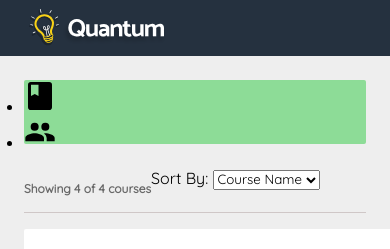
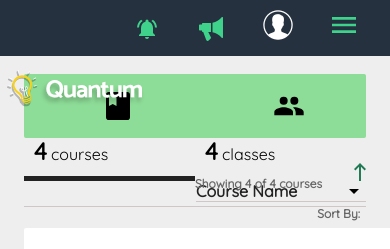
Before and after one commit to kartik17zeuslearning/zeustraining, a plain HTML site: page Task4_login_page/dashboard.html in a window 390 px wide. Shown: the top 249 px of the page. Drawn offline with Linux system fonts and the light colour scheme.

Commit message:
added responsive navbar

```diff
--- a/Task4_login_page/dashboard.css
+++ b/Task4_login_page/dashboard.css
@@ -32,9 +32,6 @@ body{
 }
 
 .main-container .sub-nav{
-    /* position: fixed; */
-    top: 80px;
-    /* margin: 0 24px; */
     width: 100%;
     height: 64px;
 
@@ -43,8 +40,29 @@ body{
     opacity: 1;
 }
 
+#bottom-border{
+    border-bottom: 5px solid #222222;
+}
+.column {
+  /* text-align: center; */
+  float: left;
+  width: 50%;
+  padding: 10px;
+}
+
+
+.iconimg {
+padding: 6px 8px 6px 0;
+float: left;
+margin-left: 45%;
+}
+.text-div {
+float: left;
+padding-top: 8px;
+}
+
 .main-container .sorting-bar{
-    display: flex;
+    /* display: flex; */
     margin-top: 24px;
     margin-bottom: 16px;
     height: 45px;
@@ -57,6 +75,49 @@ body{
     font-size: 12px;
     color: #686868;
 }
+
+.select-state{
+    width: 50%;
+    margin-top: -60px;
+    font-size: 12px;
+    line-height: 16px;
+    color: #666666;
+    float: right;
+    text-align: center;
+    }
+
+    .select label{
+        font-size: 12px;
+        font-weight: bold;
+        /* margin-bottom: 5px; */
+        color: #666666;
+        float: right;
+        margin: 4px 6px 6px 0;
+    }
+
+    #sortby{
+        width: 170px;
+        float: right;
+        border: none;
+        border-bottom: 1px solid #cfc7c7;
+        font-size: 16px;
+        line-height: 20px;
+        background-color: transparent;
+        color: #222222;
+        font-weight: bold;
+    }
+
+    .select select{
+        appearance: none;
+        background-image: url(icons/arrow-down.svg);
+        background-repeat: no-repeat;
+        background-position: right;
+    }
+.sort-icon{
+    float: right;
+    margin-left: 24px;
+}
+
 
 
 .sub-container .course-cards{
@@ -212,10 +273,12 @@ h3{
     width: 428px;
     margin: 42px 24px 0 24px;
 }
-/* .card-2 select option{
+
+/* .card-option{
     color: #222222;
     opacity: 0.4;
 } */
+
 .expired{
     position: absolute;
     font-size: 10px;
--- a/Task4_login_page/dashboard.html
+++ b/Task4_login_page/dashboard.html
@@ -10,33 +10,71 @@
 </head>
 <body>
     <div class="main-container">
-        <!-- Header of Page--------------------------------- -->
         <header class="header">
-            <img class="header-logo" src="icons/logo used in header.svg" alt="Quantum logo">
+            <nav>
+                <!-- <input type="checkbox" id="check"> -->
+                <label for="check" class="checkbtn">
+                     <li><img src="icons/alerts.svg" alt="" style="width:24px; height:24px;"></li>
+                    <li><img src="icons/announcements.svg" alt=""  style="width:24px; height:24px;"></li>
+                    <li><img src="icons/user-icon.png" alt="" style="width:32px; height:32px;"></li>
+                    <img src="icons/hamburger-menu.svg" alt="" style="width:32px; height:32px;">
+
+                    <!-- <i class="fas fa-bars"></i> -->
+                </label>
+                <img class="logo" src="icons/logo used in header.svg" alt="Quantum logo">
+                <ul>
+                    <li><a class="active" href="index.html">DASHBOARD</a></li>
+                    <li><a href="about.html">CONTENT</a></li>
+
+                    <li><a href="about.html">USERS</a></li>
+
+                    <li><a href="about.html">REPORTS</a></li>
+                    <li><a href="about.html">ADMIN</a></li>
+
+                    <li><img src="icons/alerts.svg" alt="" style="margin: -6px 0"></li>
+                    <li><img src="icons/announcements.svg" alt="" style="margin: -3px 0"></li>
+                    <li><img src="icons/user-icon.png" alt="" style="width: 32px; height:32px; margin: -8px 0"></li>
+
+
+                    <!-- <li><img src="images/logo.png" class="logoDesign" alt=""></li> -->
+                </ul>
+            </nav>
         </header>
 
         <div class="sub-container">
             <!-- Sub-Nav------------------------------------------ -->
             <div class="sub-nav">
-                <nav>
-                    <ul>
-                        <li><img src="icons/courses.svg" alt="Courses logo"></li>
-                        <li><img src="icons/classes.svg" alt="Classes logo"></li>
-                    </ul>
-                </nav>
+                <div class="column" id="bottom-border">
+                    <img class="iconimg" src="icons/courses.svg" alt="">
+                    <div class="text-div">
+                    <span style="font-weight:bold; font-size:24px;">4</span> courses
+                    </div>
+                </div>
+                <div class="column">
+                    <img class="iconimg" src="icons/classes.svg" alt="">
+                    <div class="text-div">
+                        <span style="font-weight:bold; font-size:24px;">4</span> classes
+                    </div>
+                  </div>
             </div>
+
+            <!-- Sorting Bar--------------------------- -->
             <div class="sorting-bar">
                 <h6>
                     Showing 4 of 4 courses
                 </h6>
-                <div class="select select-state">
-                    <label for="sort by">Sort By:</label>
-                    <select name="sortby" id="sortby">
-                        <option class="text1" value="course name">Course Name</option>
-                    </select>
-                </div>
+
+            </div>
+            <span><div class="select select-state">
+                <img class="sort-icon" src="icons/sort.svg" alt="">
+
+                <select name="sortby" id="sortby">
+                    <option class="text1" value="course name">Course Name</option>
+                </select>
+                <label for="sort by">Sort By:</label>
             </div>
 
+            <!-- Course cards------------------------------------ -->
             <div class="course-cards">
                 <div class="card" id="card-1">
                     <img class="card-image" src="images/imageMask-1.svg" alt="acceleration">
@@ -115,7 +153,7 @@
                     </div>
 
                     <select name="clasess" id="classes">
-                        <option class="text2" value="No Classes" style="color: #808080; opacity: 0.4;">No Classes</option>
+                        <option value="No Classes"><span class="card-option">No Classes</span></option>
                     </select>
 
                     <div class="card-bottom-bar">
--- a/Task4_login_page/navbar.css
+++ b/Task4_login_page/navbar.css
@@ -1,15 +1,178 @@
 @import url('https://fonts.googleapis.com/css2?family=Quicksand&display=swap');
 
-.header{
-    background-image: transparent url("images/header\ pattern\ image.png") 0% 0% no-repeat padding-box;
+
+*{
+    padding: 0;
+    margin: 0;
+    text-decoration: none;
+    list-style: none;
+    box-sizing: border-box;
+  }
+
+  .header{
+    margin-bottom: 0;
+  }
+  nav{
+
+    background-image:  url("images/header\ pattern\ image.png") 0% 0% ;
     background-color: #25313F;
+    height: 56px;
+    /* 70px */
     width: 100%;
-    height: 56px;
-    top: 0;
-    display: flex;
-    align-items: center;
-}
-.header-logo{
-    margin-left: 29px;
+    /* border-bottom: 2px solid #c1c1c1; */
+
+  }
+  .logo{
+    font-weight: bold;
+    font-family: 'Montserrat', sans-serif;
+    color: white;
+    font-size: 30px;
+    line-height: 70px;
+    padding-top: 10px;
+    padding-bottom: 10px;
+    padding-left: 30px;
+    font-weight: bold;
+  }
+
+  nav ul{
+    float: right;
+    /* margin-right: 32px; */
+    height: 18px;
+  }
+  li{
+    display: inline-block;
+    line-height: 60px;
+    /* padding: 16px 0; */
+    margin: 0 5px;
+  }
+  nav ul li{
+    display: inline-block;
+    line-height: 60px;
+    /* padding: 16px 0; */
+    margin: 0 14px;
+  }
+  nav ul li a{
+    /* color: white; */
+    color: #3FD28B;
+    font-weight: 500;
+    font-size: 17px;
+    padding: 11.8px 13px;
+    /* border-radius: 3px; */
+    text-transform: uppercase;
+  }
+  a.active,a:hover{
+    color: white;
+    border-bottom: 4px solid white;
+    /* background: #8a234f; */
+    transition: .5s;
+  }
+  .checkbtn{
+    font-size: 30px;
+    color: white;
+    float: right;
+    line-height: 60px;
+    margin-right: 30px;
     cursor: pointer;
-}
+    display: none;
+  }
+
+  .logoDesign{
+    display: none;
+  }
+
+  .nav-icons{
+    display: none;
+  }
+  #check{
+    display: none;
+  }
+  @media (max-width: 1010px){
+    nav ul li a{
+        padding: 11.8px 0;
+    }
+    .header{
+      padding-bottom: 50px;
+    }
+    nav{
+      position: absolute;
+      z-index:2;
+    }
+    .logo{
+      font-size: 20px;
+      padding: 10px 7px;
+      }
+    /* nav ul li a{
+      font-size: 16px;
+    } */
+  }
+
+
+  @media (max-width: 864px){
+    .header{
+      padding-bottom: 50px;
+    }
+    nav{
+      position: absolute;
+      z-index:2;
+    }
+
+
+    .checkbtn{
+      display: block;
+    }
+
+    .logoDesign{
+      margin-top: 200px;
+      margin-left: auto;
+      margin-right: auto;
+      width:90px;
+      height:90px;
+      display: block;
+    }
+
+    ul{
+      position: fixed;
+      width: 100%;
+      height: 100vh;
+
+      background: #232b2b;
+      top: 56px;
+      left: -100%;
+      text-align: center;
+      transition: all .5s;
+    }
+    li{
+        margin-right: 26px;
+    }
+    nav ul li{
+      display: block;
+      margin: 50px 0;
+    }
+    nav ul li a{
+      font-weight: 500;
+      font-size: 20px;
+    }
+    a:hover,a.active{
+      background: none;
+      color: #0082e6;
+    }
+    #check:checked ~ ul{
+      left: 0;
+    }
+
+  }
+
+  @media (max-width: 320px){
+    .header{
+      padding-bottom: 50px;
+    }
+    nav{
+      position: absolute;
+      z-index:2;
+    }
+
+  label.logo{
+    font-size: 30px;
+    padding: 0 20px;
+  }
+  }
```
Also changed, not shown: Task4_login_page/icons/user-icon.png (added).
